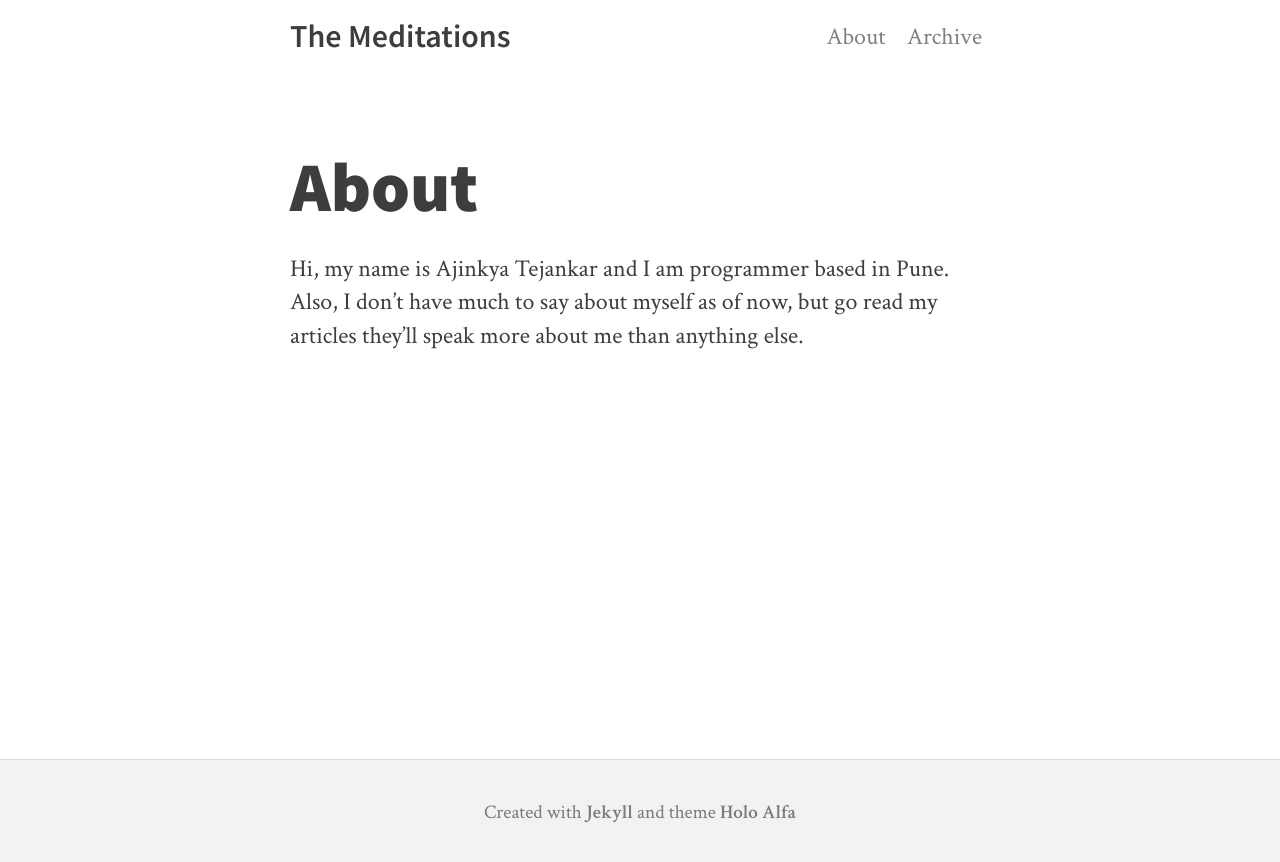
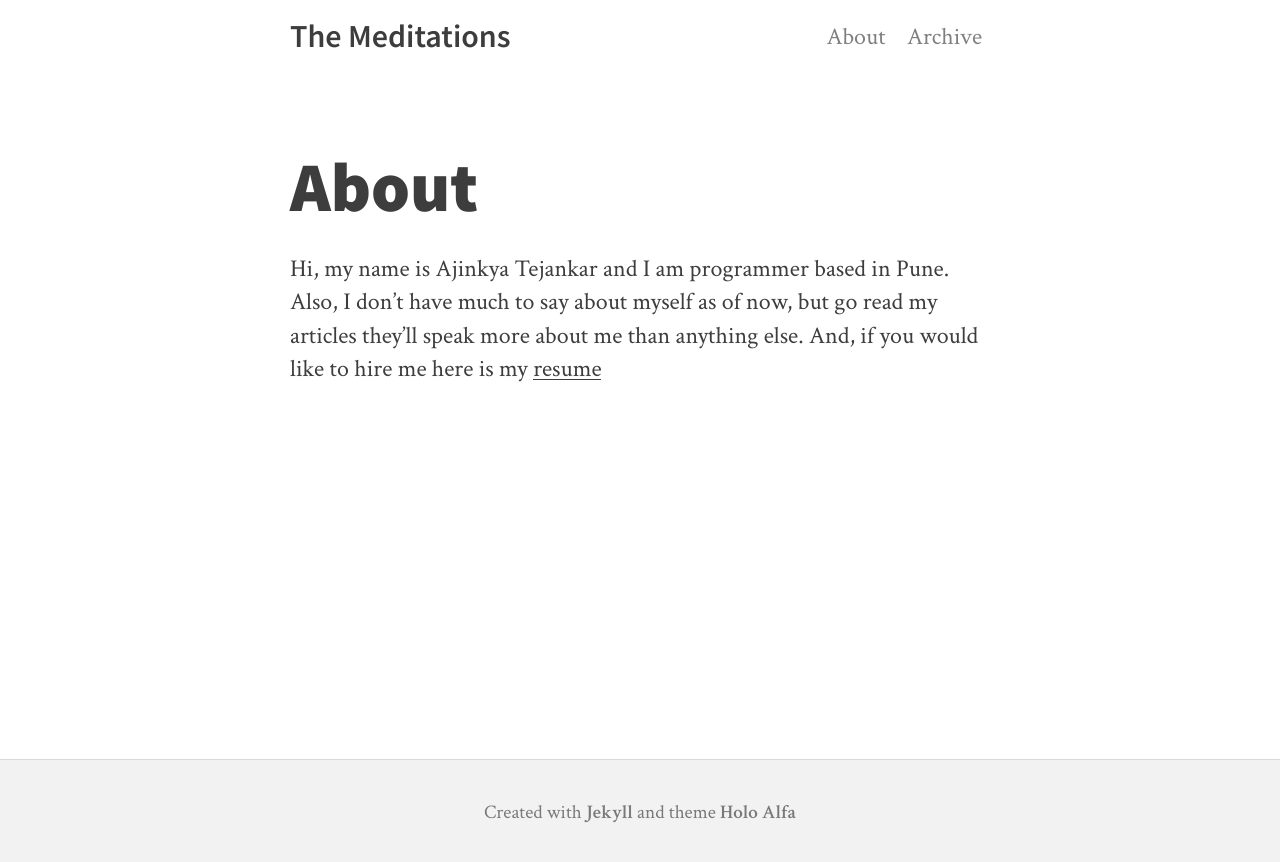
Before and after one commit to ajtejankar/chigur.github.io, a Jekyll site: the page built from about.md, in a window 1280 px wide. Shown: the top 862 px of the page. Built offline with Jekyll 4.4.1, drawn with Linux system fonts in a browser that asks for light colours; nearby versions of some CDN libraries.

Commit message:
bug(resume): Fix link and add link in about page

```diff
--- a/about.md
+++ b/about.md
@@ -6,4 +6,5 @@ published: true
 
 Hi, my name is Ajinkya Tejankar and I am programmer based in Pune.
 Also, I don't have much to say about myself as of now, but go read my
-articles they'll speak more about me than anything else.
+articles they'll speak more about me than anything else. And, if you would
+like to hire me here is my [resume](http://themeditations.me/resume.html)
--- a/resume.html
+++ b/resume.html
@@ -10,9 +10,9 @@
 	<section class="header">
 		<div class="titlebar">
 			<h1>
-				<a href="https://themeditations.me">Ajinkya Tejankar</a>
+				<a href="http://themeditations.me">Ajinkya Tejankar</a>
 			</h1>
-			<a class="blog" href="https://themeditations.me">https://themeditations.me</a>
+			<a class="blog" href="http://themeditations.me">http://themeditations.me</a>
 		</div>
 		<p class="contact">
 			<span class="phone">8275904542</span>
@@ -191,7 +191,7 @@
 		<h3>Profiles</h3>
 
 		<ul>
-			<li><a href="https://themeditations.me"><b>Blog</b> - https://themeditations.me</a></li>
+			<li><a href="http://themeditations.me"><b>Blog</b> - http://themeditations.me</a></li>
 			<li><a href="https://github.com/chigur"><b>GitHub</b> - https://github.com/chigur</a></li>
 			<li><a href="http://stackoverflow.com/users/1310569/ajinkya"><b>StackOverflow</b> - http://stackoverflow.com/users/1310569/ajinkya</a></li>
 		</ul>
```
